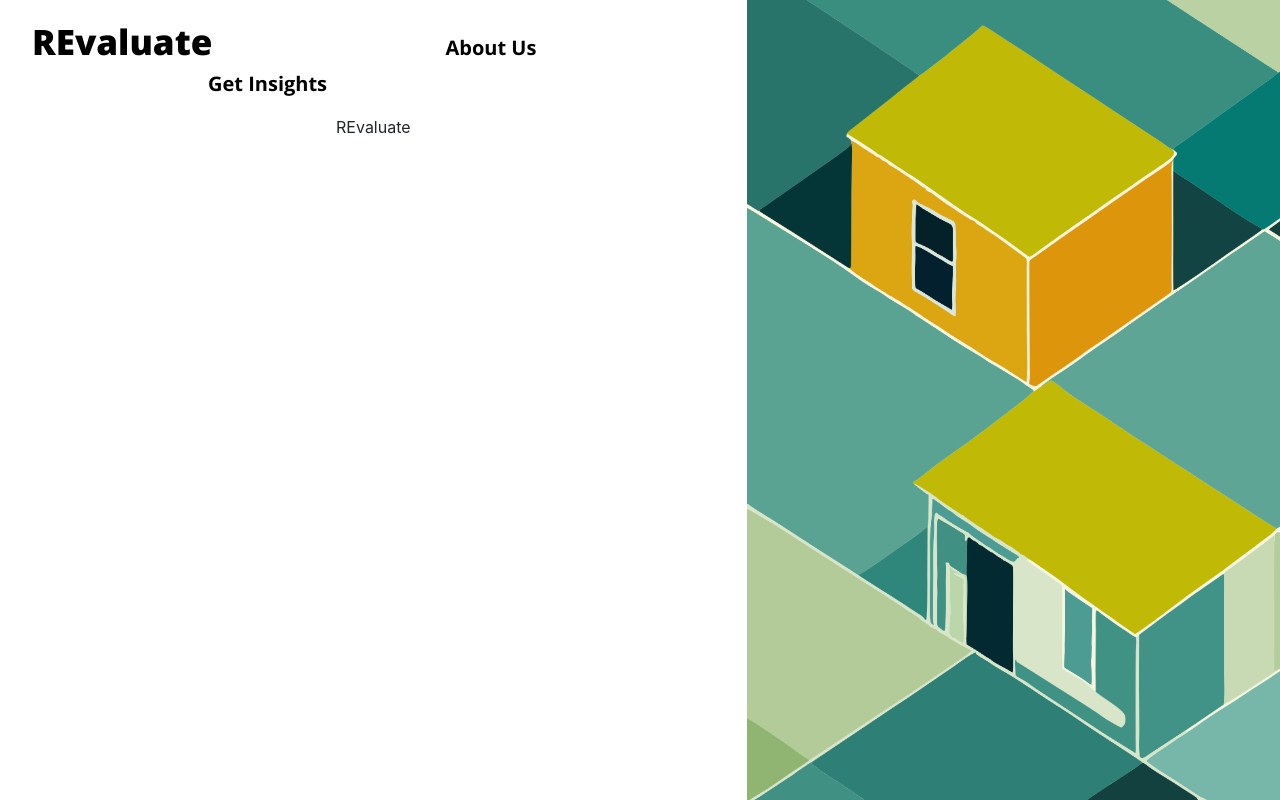
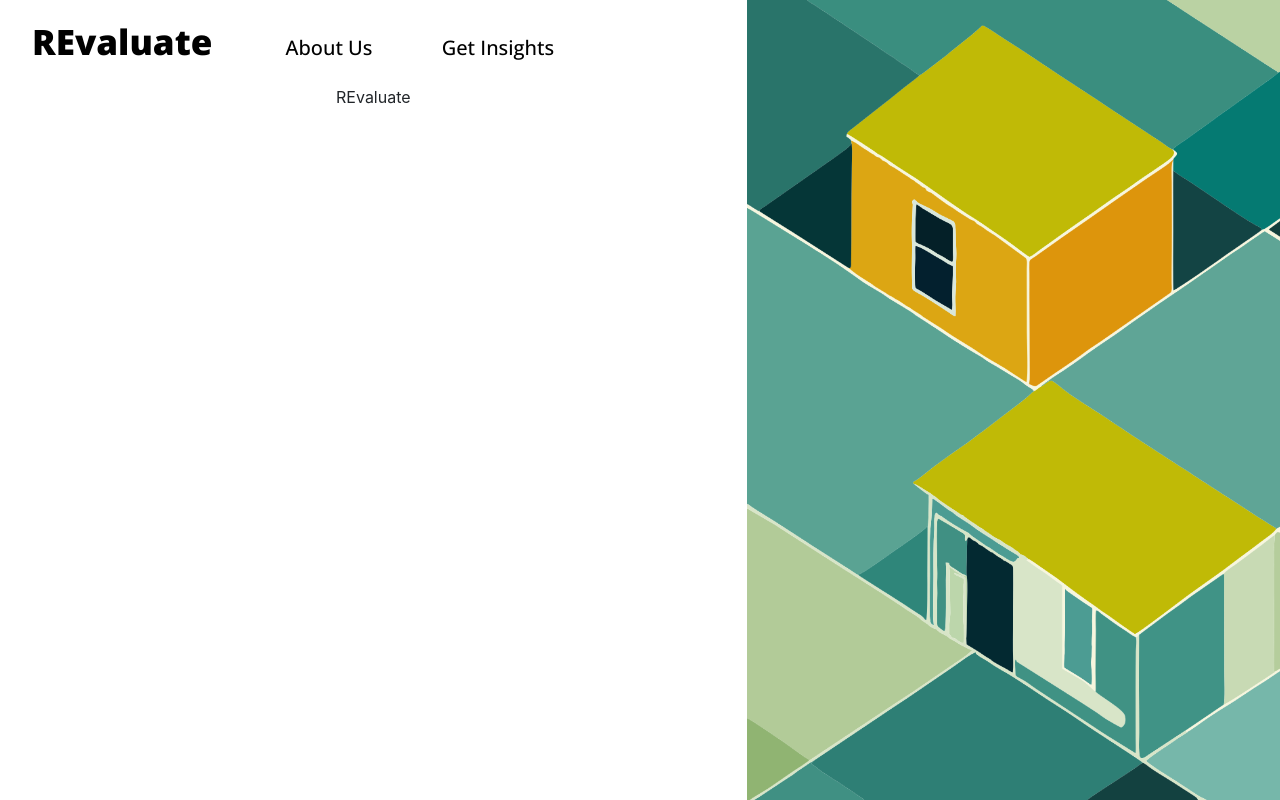
Before and after one commit to RishJohn14/HousingInfo, a React (Create React App) app in the folder revaluate_client/: page / in a window 1280 px wide. Shown: the top 800 px of the page. Built offline with nearby package versions, Linux system fonts and the light colour scheme.

Commit message:
fix typo

```diff
--- a/revaluate_client/src/components/Header/Header.css
+++ b/revaluate_client/src/components/Header/Header.css
@@ -8,12 +8,12 @@ a, a:hover{
     text-decoration: none;
     color: black;
     font-size: 20px;
-    font-weight: 700;
+    font-weight: 500;
     text-align: center;
     margin-right: 3rem;
 }
 .aboutLink, .insightsLink{
-    margin-left: 11rem;
+    margin-left: 1rem;
 }
 .revaluateLink, .revaluateLink:hover{
     font-weight: 800;
```
